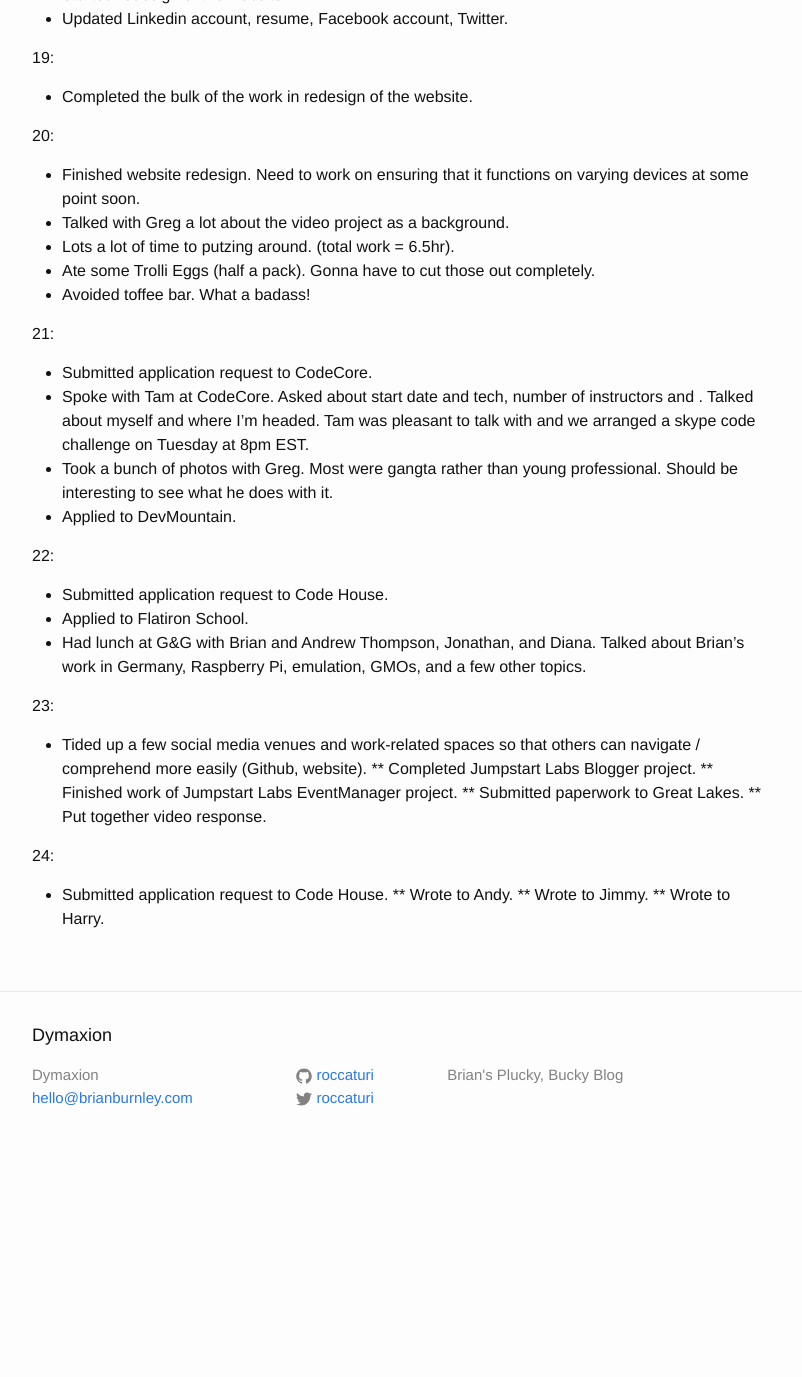
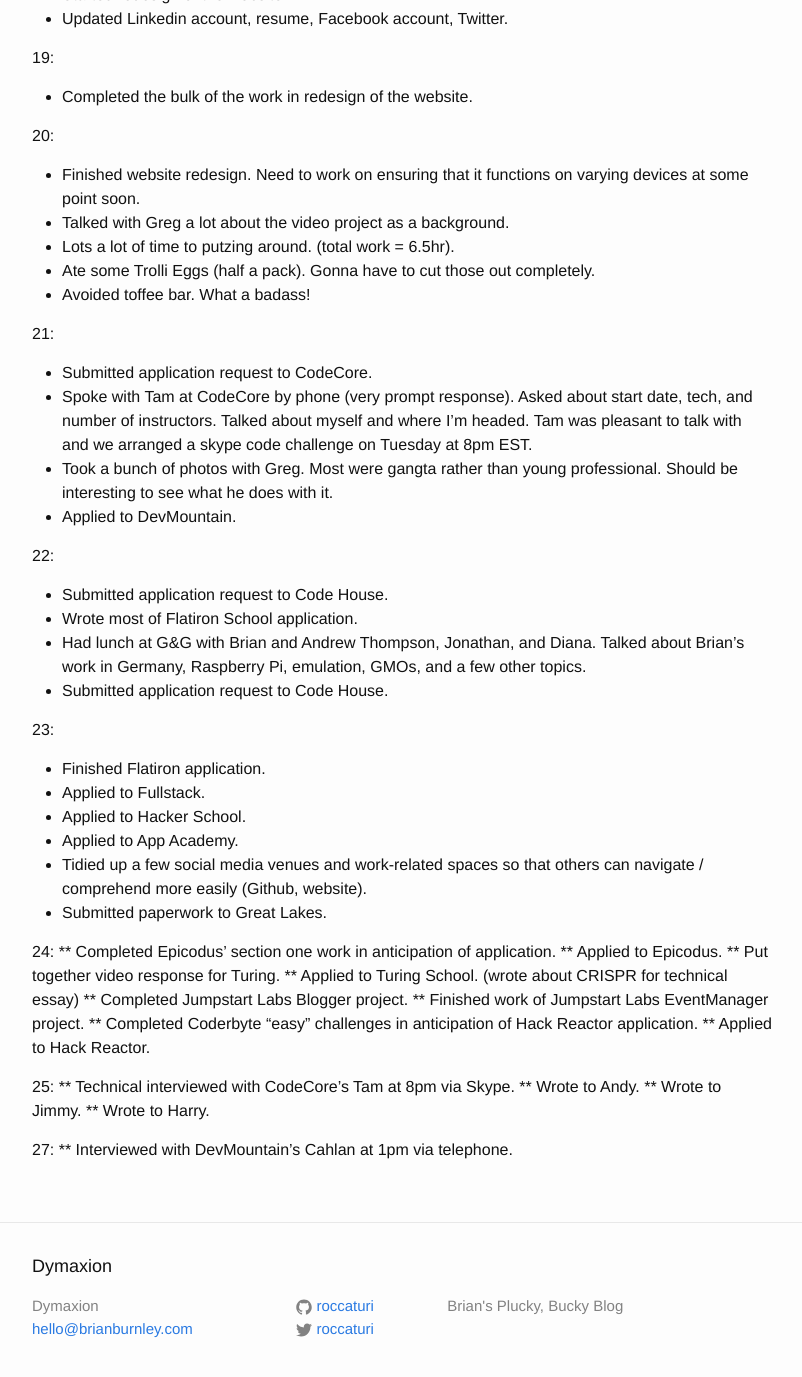
Before and after one commit to roccaturi/roccaturi.github.io, a Jekyll site: the page built from _posts/2014-11-01-journal.md, in a window 1280 px wide and 1400 px high, scrolled down 3790 px. Shown: the top 1377 px of the window, without its empty margins (238-1040 px from the left). Built offline with Jekyll 4.4.1, drawn with Linux system fonts in a browser that asks for light colours; before the commit the page ends 4959 px from its top, so only the background shows below that.

Commit message:
Updated Nov entry

```diff
--- a/_posts/2014-11-01-journal.md
+++ b/_posts/2014-11-01-journal.md
@@ -140,24 +140,39 @@ categories: journal
 
 21:
 * Submitted application request to CodeCore.
-* Spoke with Tam at CodeCore.  Asked about start date and tech, number of instructors and .  Talked about myself and where I'm headed.  Tam was pleasant to talk with and we arranged a skype code challenge on Tuesday at 8pm EST.
+* Spoke with Tam at CodeCore by phone (very prompt response).  Asked about start date, tech, and number of instructors.  Talked about myself and where I'm headed.  Tam was pleasant to talk with and we arranged a skype code challenge on Tuesday at 8pm EST.
 * Took a bunch of photos with Greg.  Most were gangta rather than young professional.  Should be interesting to see what he does with it.
 * Applied to DevMountain.
 
 22:
 * Submitted application request to Code House.
-* Applied to Flatiron School.
+* Wrote most of Flatiron School application.
 * Had lunch at G&G with Brian and Andrew Thompson, Jonathan, and Diana.  Talked about Brian's work in Germany, Raspberry Pi, emulation, GMOs, and a few other topics.
+* Submitted application request to Code House.
 
 23:
-* Tided up a few social media venues and work-related spaces so that others can navigate / comprehend more easily (Github, website).
+* Finished Flatiron application.
+* Applied to Fullstack.
+* Applied to Hacker School.
+* Applied to App Academy.
+* Tidied up a few social media venues and work-related spaces so that others can navigate / comprehend more easily (Github, website).
+* Submitted paperwork to Great Lakes.
+
+24:
+** Completed Epicodus' section one work in anticipation of application.
+** Applied to Epicodus.
+** Put together video response for Turing.
+** Applied to Turing School. (wrote about CRISPR for technical essay)
 ** Completed Jumpstart Labs Blogger project.
 ** Finished work of Jumpstart Labs EventManager project.
-** Submitted paperwork to Great Lakes.
-** Put together video response.
+** Completed Coderbyte "easy" challenges in anticipation of Hack Reactor application.
+** Applied to Hack Reactor.
 
-24:
-* Submitted application request to Code House.
+25:
+** Technical interviewed with CodeCore's Tam at 8pm via Skype.
 ** Wrote to Andy.
 ** Wrote to Jimmy.
 ** Wrote to Harry.
+
+27:
+** Interviewed with DevMountain's Cahlan at 1pm via telephone.
```
